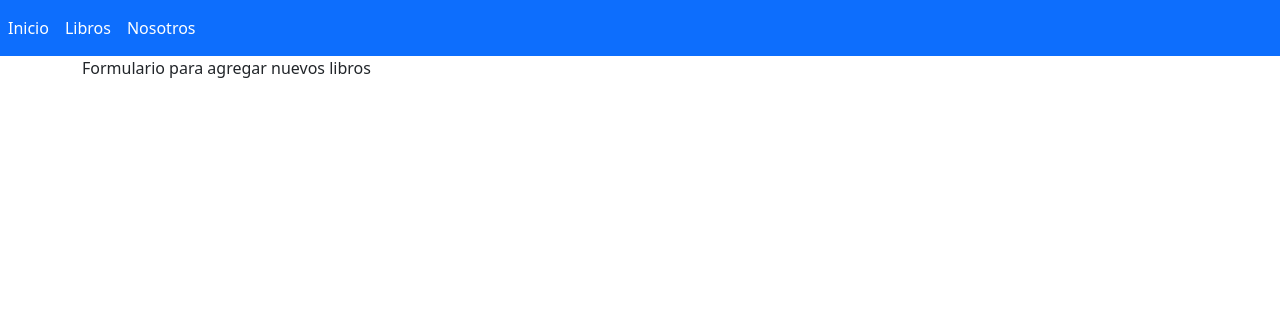
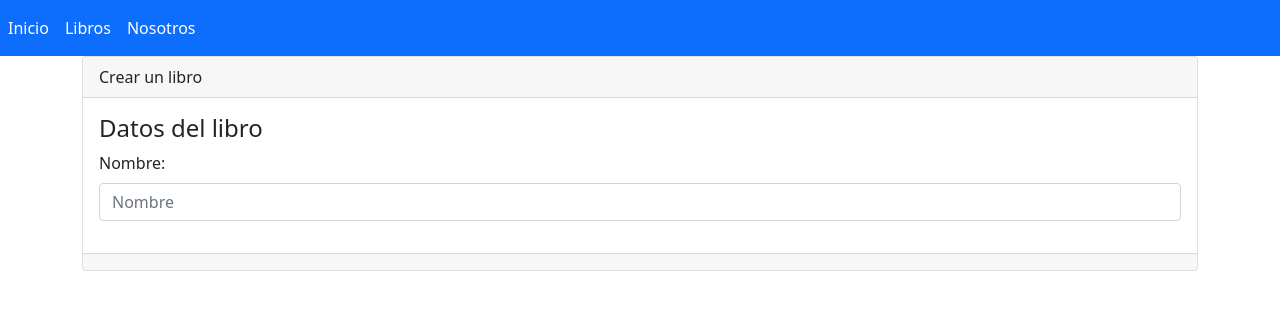
Before and after one commit to NikozV/Django-CRUD-Biblioteca, a Django app: template libreria/templates/libros/crear.html in a window 1280 px wide. Shown: the top 316 px of the page. Run offline with Django 3.2, Linux system fonts and the light colour scheme; the template is opened without the code that fills it, so the values that code supplies are empty.

Commit message:
vistas de libros

```diff
--- a/libreria/templates/libros/crear.html
+++ b/libreria/templates/libros/crear.html
@@ -4,6 +4,19 @@
 
 {% block contenido %}
 
-Formulario para agregar nuevos libros
+<div class="card">
+    <div class="card-header">
+        Crear un libro
+    </div>
+    <div class="card-body">
+        <h4 class="card-title">Datos del libro</h4>
+
+        {% include 'libros/form.html' %}
+
+    </div>
+    <div class="card-footer text-muted">
+
+    </div>
+</div>
 
 {% endblock %}
--- a/libreria/templates/libros/form.html
+++ b/libreria/templates/libros/form.html
@@ -0,0 +1,9 @@
+<form enctype="multipart/form-data" method="post">
+
+    <div class="mb-3">
+      <label for="" class="form-label">Nombre: </label>
+      <input type="text"
+        class="form-control" name="" id="" aria-describedby="helpId" placeholder="Nombre">
+     </div>
+
+</form>
--- a/libreria/urls.py
+++ b/libreria/urls.py
@@ -5,4 +5,6 @@ urlpatterns = [
     path('', views.inicio, name='inicio'),
     path('nosotros/', views.nosotros, name='nosotros'),
     path('libros/', views.libros, name='libros'),
+    path('libros/crear/', views.crear, name='crear'),
+    path('libros/editar/', views.editar, name='editar'),
 ]
--- a/libreria/views.py
+++ b/libreria/views.py
@@ -10,3 +10,9 @@ def nosotros(request):
 
 def libros(request):
     return render (request,'libros/index.html')
+
+def crear(request):
+    return render (request,'libros/crear.html')
+
+def editar (request):
+    return render (request,'libros/editar.html')
```
Also changed, not shown: libreria/templates/libros/editar.html (+14 -1 lines), libreria/templates/libros/index.html (+6 -2 lines).
